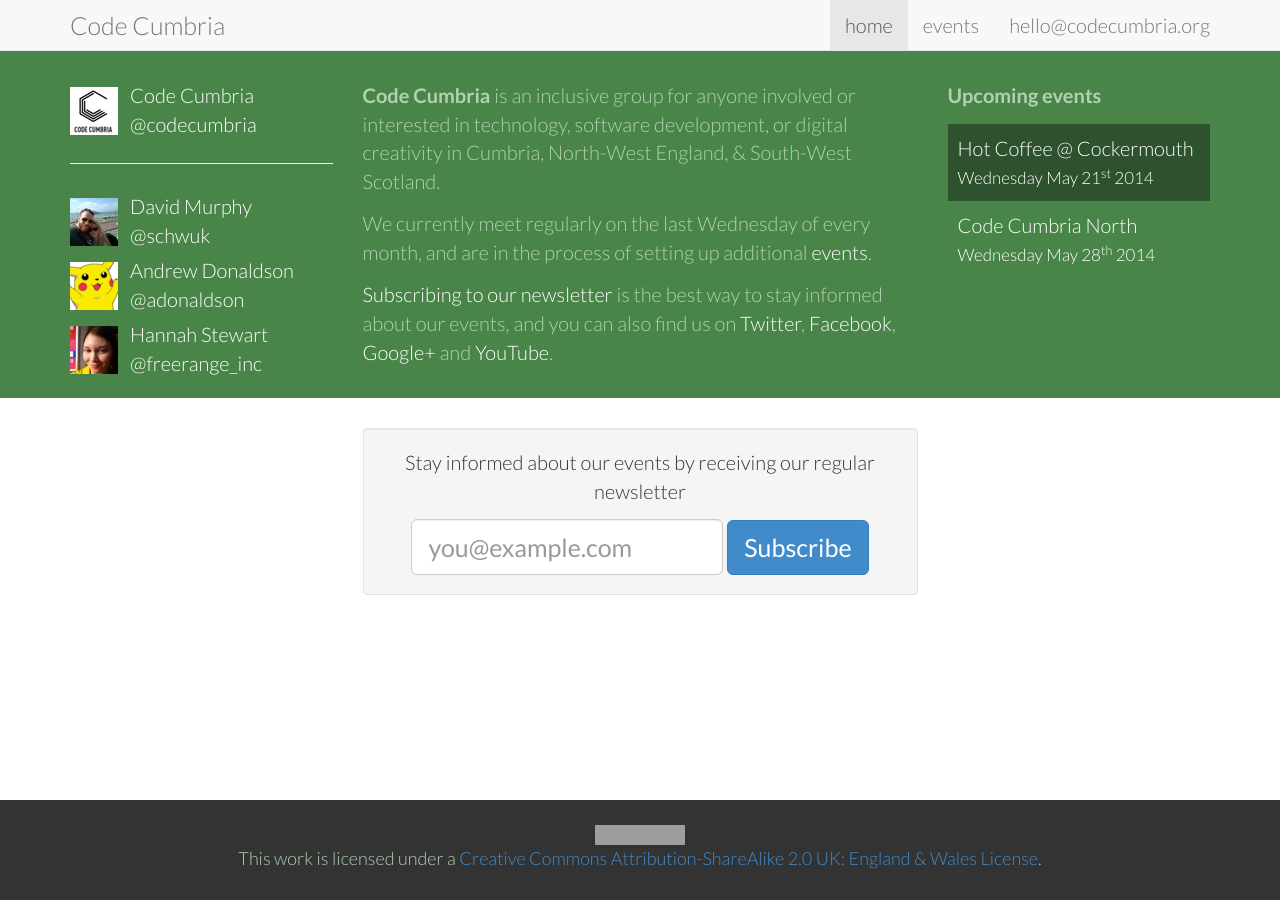
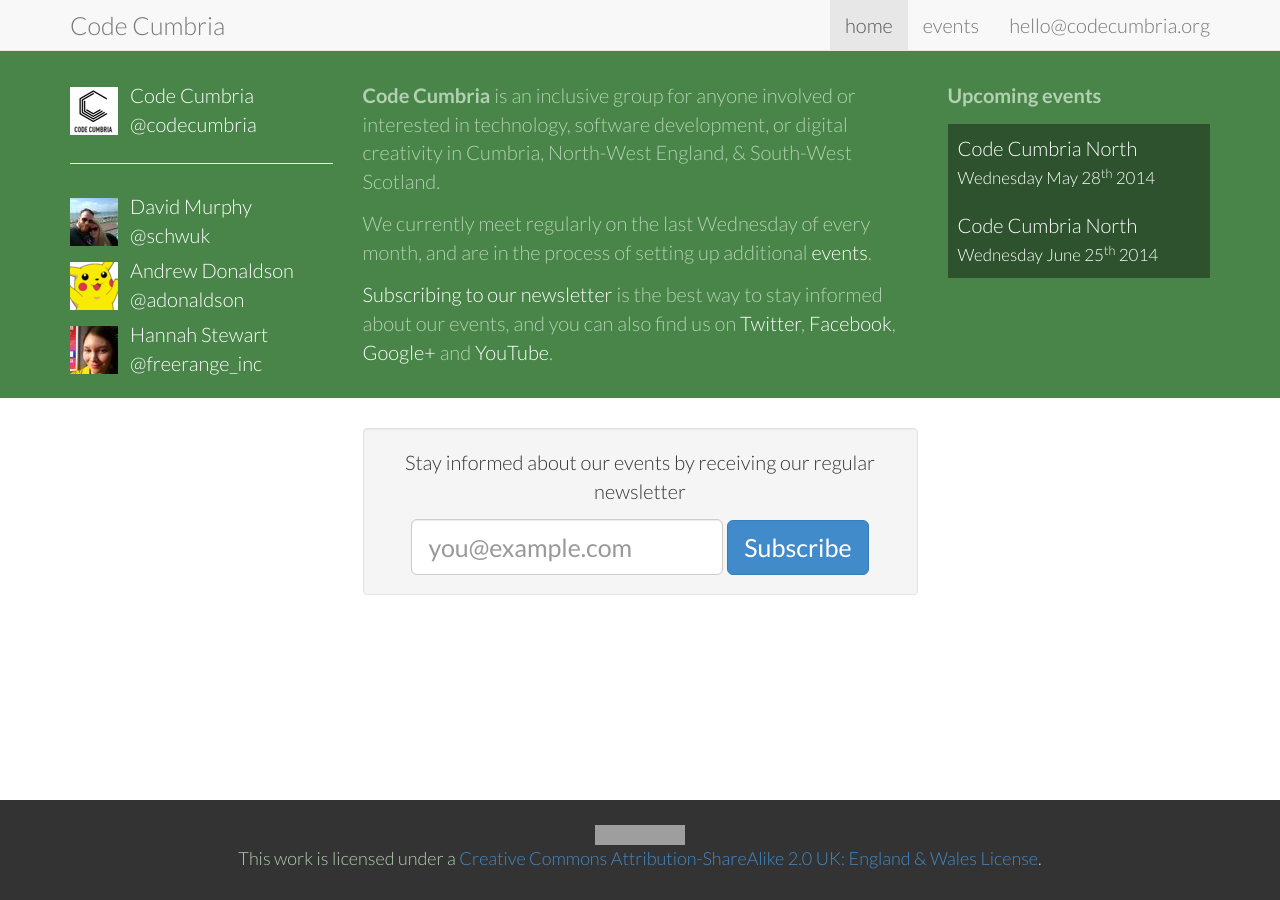
Before and after one commit to CodeCumbria/codecumbria.github.io, a Jekyll site: the page built from index.html, in a window 1280 px wide. Built offline with Jekyll 4.4.1, drawn with Linux system fonts in a browser that asks for light colours; Markdown is read by kramdown in place of the engine named in the settings; grey boxes are pictures that could not be loaded.

Commit message:
Updated events.

```diff
--- a/events/hot_coffee.html
+++ b/events/hot_coffee.html
@@ -6,7 +6,7 @@ section: events
 
 <div class="row">
   <div class="col-md-12">
-    <p class="lead">The next {{ page.title }} will take place on <strong>Wednesday May 21<sup>st</sup>, 2014</strong> at <a href="http://www.thecoffeekitchen.co.uk/">The Coffee Kitchen</a> in Cockermouth. People will be around from 10AM onwards - we will let the staff know we are there, but look for a table full of laptops!</p>
+    <p class="lead">The next {{ page.title }} will take place on a to-be-determined date at an as-yet-undecided location (but probably <a href="http://www.thecoffeekitchen.co.uk/">The Coffee Kitchen</a> in Cockermouth). People are usually around from 10AM onwards - we let the staff know we are there, but looking for a table full of laptops is a safe bet!</p>
   </div>
 </div>
 </div>
--- a/index.html
+++ b/index.html
@@ -17,8 +17,8 @@ section: home
       <div class="col-md-3 col-md-push-3 events">
         <h2>Upcoming events</h2>
         <ul>
-          <a href="/events/hot_coffee.html" title="View details of the Hot Coffee event"><li class="next">Hot Coffee @ Cockermouth<br /><small>Wednesday May 21<sup>st</sup> 2014</small></li></a>
-          <a href="/events/code_cumbria_north.html" title="View details of the Code Cumbria North event"><li>Code Cumbria North<br /><small>Wednesday May 28<sup>th</sup> 2014</small></li></a>
+          <a href="/events/code_cumbria_north.html" title="View details of the Code Cumbria North event"><li class="next">Code Cumbria North<br /><small>Wednesday May 28<sup>th</sup> 2014</small></li></a>
+          <a><li class="next">Code Cumbria North<br /><small>Wednesday June 25<sup>th</sup> 2014</small></li></a>
         </ul>
       </div>
       <div class="col-md-3 col-md-pull-9 people">
```
